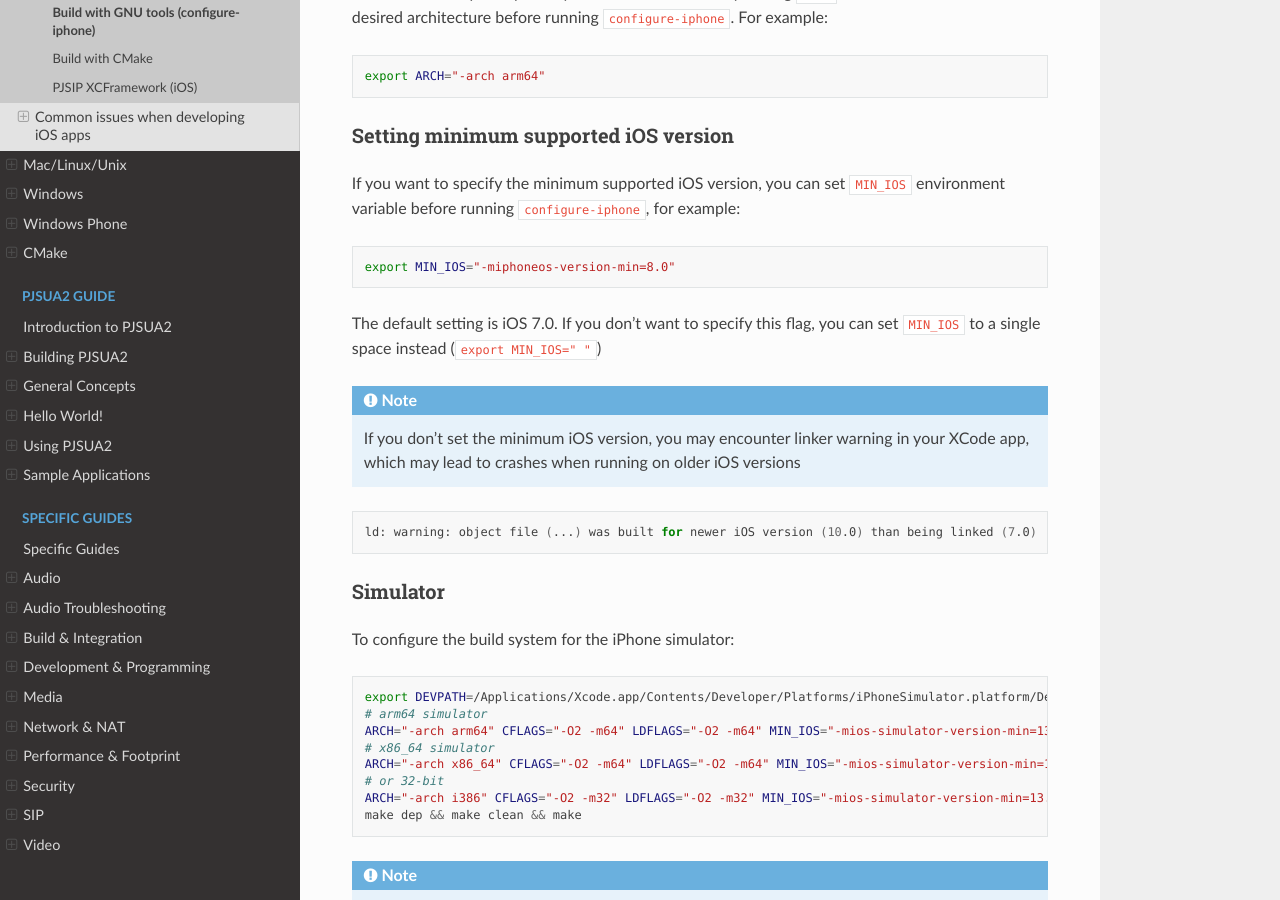
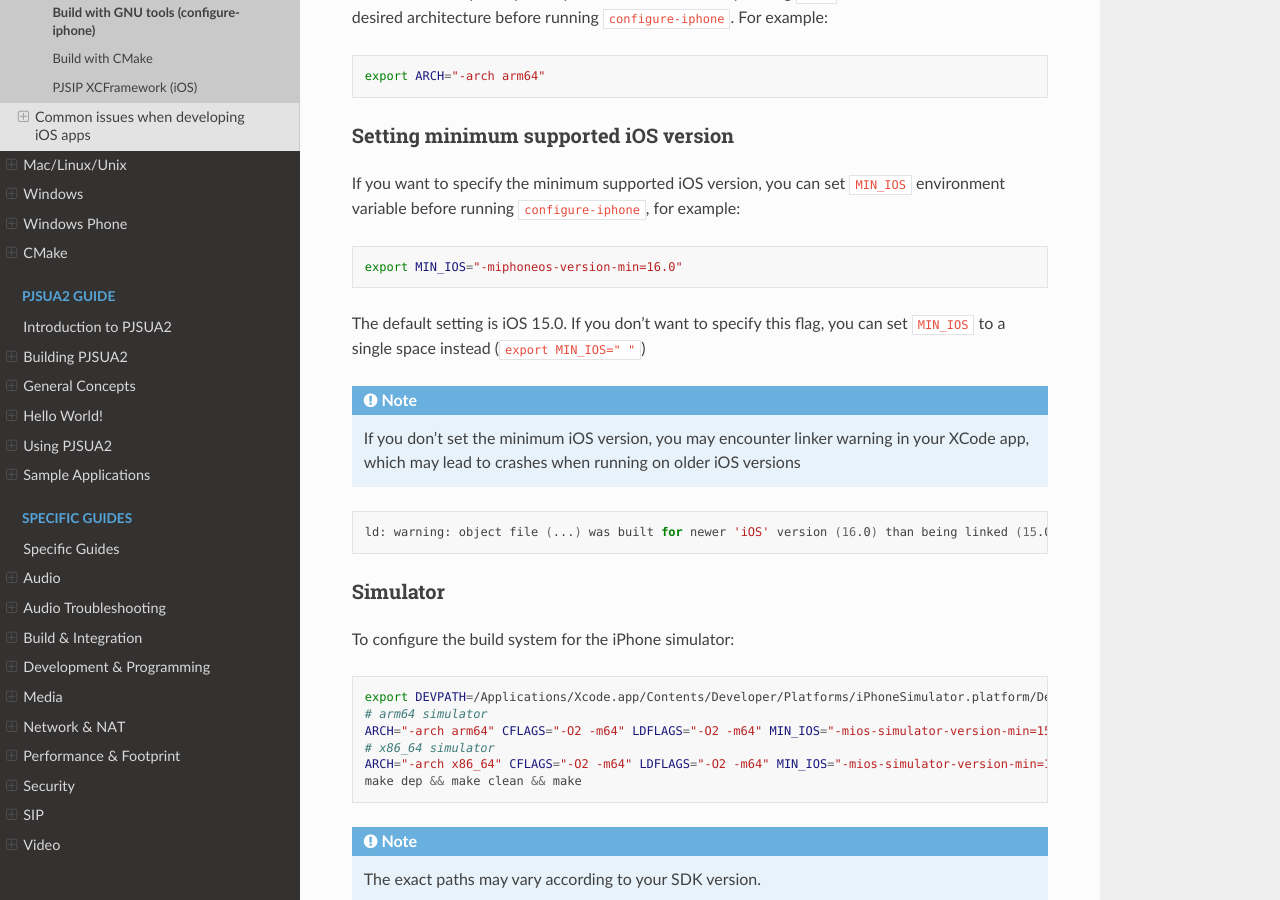
Before and after one commit to pjsip/pjproject_docs, a Sphinx documentation site: the page built from docs/source/get-started/ios/build_gnu.rst, in a window 1280 px wide and 900 px high, scrolled down 1768 px. Built offline with Sphinx 7.4.7 and the Read the Docs theme 3.1.0, drawn with Linux system fonts in a browser that asks for light colours; the version number could not be read and is left out.

Commit message:
iOS: minimum iOS 15.0 in the GNU examples, CMake option defaults
- build_gnu: configure-iphone now defaults to iOS 15.0 (pjproject
  #5420), so the default, the MIN_IOS example, the linker warning and
  the simulator examples use 15.0/16.0. Drop the i386 simulator, which
  no supported iOS runs on.
- build_cmake: the PJ_CONFIG_IPHONE profile leaves settings that have
  a CMake option to the option; Speex AEC and L16 default off on iOS.

```diff
--- a/docs/source/get-started/ios/build_cmake.rst
+++ b/docs/source/get-started/ios/build_cmake.rst
@@ -40,7 +40,9 @@ contents to the following:
    #include <pj/config_site_sample.h>
 
 This is the same as for :doc:`build_gnu`. Video and the VideoToolbox H.264 codec are on by default
-with CMake, so ``PJMEDIA_HAS_VIDEO`` and ``PJMEDIA_HAS_VID_TOOLBOX_CODEC`` are not needed.
+with CMake, so ``PJMEDIA_HAS_VIDEO`` and ``PJMEDIA_HAS_VID_TOOLBOX_CODEC`` are not needed. The
+profile leaves the settings that have a CMake option, such as Speex AEC and the L16 codec (both off
+on iOS), to the options; for example, ``-DPJMEDIA_WITH_SPEEX_AEC=ON`` enables Speex AEC.
 
 .. warning::
 
--- a/docs/source/get-started/ios/build_gnu.rst
+++ b/docs/source/get-started/ios/build_gnu.rst
@@ -79,9 +79,9 @@ environment variable before running ``configure-iphone``, for example:
 
 .. code-block:: shell
 
-   export MIN_IOS="-miphoneos-version-min=8.0"
+   export MIN_IOS="-miphoneos-version-min=16.0"
 
-The default setting is iOS 7.0. If you don't want to specify this flag, you can
+The default setting is iOS 15.0. If you don't want to specify this flag, you can
 set ``MIN_IOS`` to a single space instead (``export MIN_IOS=" "``)
 
 .. note::
@@ -91,7 +91,7 @@ set ``MIN_IOS`` to a single space instead (``export MIN_IOS=" "``)
 
 .. code-block:: shell
 
-   ld: warning: object file (...) was built for newer iOS version (10.0) than being linked (7.0)
+   ld: warning: object file (...) was built for newer 'iOS' version (16.0) than being linked (15.0)
 
 Simulator
 ^^^^^^^^^
@@ -102,11 +102,9 @@ To configure the build system for the iPhone simulator:
 
    export DEVPATH=/Applications/Xcode.app/Contents/Developer/Platforms/iPhoneSimulator.platform/Developer
    # arm64 simulator
-   ARCH="-arch arm64" CFLAGS="-O2 -m64" LDFLAGS="-O2 -m64" MIN_IOS="-mios-simulator-version-min=13.0" ./configure-iphone
+   ARCH="-arch arm64" CFLAGS="-O2 -m64" LDFLAGS="-O2 -m64" MIN_IOS="-mios-simulator-version-min=15.0" ./configure-iphone
    # x86_64 simulator
-   ARCH="-arch x86_64" CFLAGS="-O2 -m64" LDFLAGS="-O2 -m64" MIN_IOS="-mios-simulator-version-min=13.0" ./configure-iphone
-   # or 32-bit
-   ARCH="-arch i386" CFLAGS="-O2 -m32" LDFLAGS="-O2 -m32" MIN_IOS="-mios-simulator-version-min=13.0" ./configure-iphone
+   ARCH="-arch x86_64" CFLAGS="-O2 -m64" LDFLAGS="-O2 -m64" MIN_IOS="-mios-simulator-version-min=15.0" ./configure-iphone
    make dep && make clean && make
 
 .. note::
```
